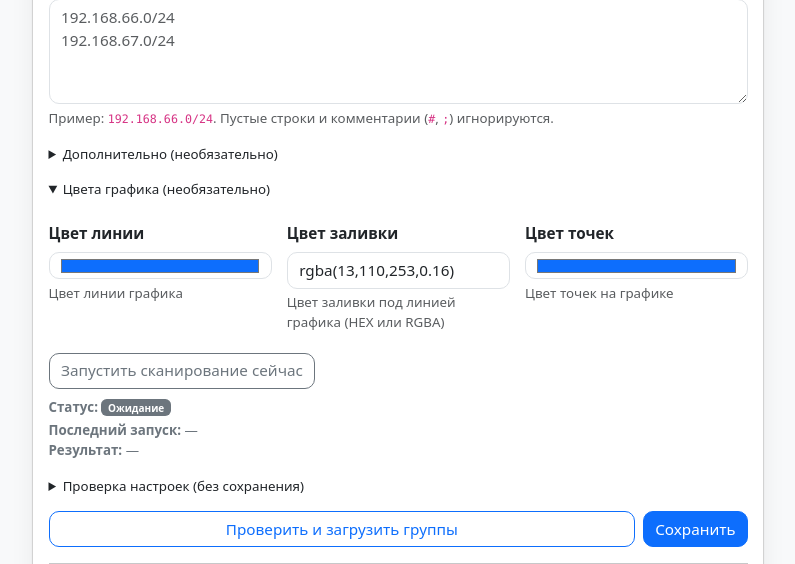
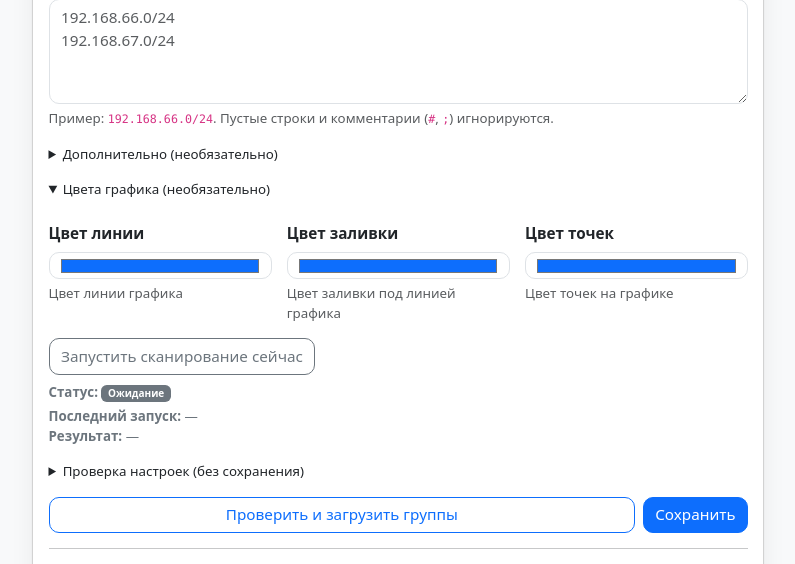
Before and after one commit to lonelywolf1981/ad_portal, a FastAPI app: template app/templates/settings.html in a window 1280 px wide, after a click on "Цвета графика (необязательно)". Shown: the part 1812-2376 px from the top of the page, without its empty margins (53-848 px from the left). Run offline with FastAPI, Linux system fonts and the light colour scheme; the template is opened without the code that fills it, so the values that code supplies are empty; parts of the project's set-up code (start-up, migrations or seed data) failed here and were passed over; some libraries are stand-ins or nearby versions.

Commit message:
Исправление: унификация использования color picker для всех цветов графика и улучшение валидации

```diff
--- a/app/templates/settings.html
+++ b/app/templates/settings.html
@@ -281,8 +281,8 @@
                   </div>
                   <div class="col-md-4">
                     <label class="form-label fw-semibold">Цвет заливки</label>
-                    <input class="form-control" name="net_scan_chart_fill_color" type="text" value="{{ st.net_scan_chart_fill_color or 'rgba(13,110,253,0.16)' }}">
-                    <div class="form-text">Цвет заливки под линией графика (HEX или RGBA)</div>
+                    <input class="form-control" name="net_scan_chart_fill_color" type="color" value="{{ st.net_scan_chart_fill_color[:7] or '#0d6efd' }}">
+                    <div class="form-text">Цвет заливки под линией графика</div>
                   </div>
                   <div class="col-md-4">
                     <label class="form-label fw-semibold">Цвет точек</label>
@@ -429,55 +429,6 @@
       : '<span class="text-secondary small">Не выбрано</span>';
   }
 
-  // Обработка RGBA значений для цвета заливки
-  function handleFillColorChange() {
-    const fillInput = document.querySelector('input[name="net_scan_chart_fill_color"]');
-    if (!fillInput) return;
-
-    // Проверяем, является ли значение RGBA
-    const value = fillInput.value;
-    if (value.startsWith('rgba')) {
-      // Извлекаем RGB из RGBA для отображения в color picker
-      const match = value.match(/rgba?\((\d+),\s*(\d+),\s*(\d+)/);
-      if (match) {
-        const r = parseInt(match[1]).toString(16).padStart(2, '0');
-        const g = parseInt(match[2]).toString(16).padStart(2, '0');
-        const b = parseInt(match[3]).toString(16).padStart(2, '0');
-        const hexValue = `#${r}${g}${b}`;
-
-        // Обновляем значение color picker
-        const colorPicker = document.createElement('input');
-        colorPicker.type = 'color';
-        colorPicker.value = hexValue;
-        colorPicker.className = 'form-control';
-        colorPicker.name = 'net_scan_chart_fill_color_picker';
-        colorPicker.style.display = 'inline-block';
-        colorPicker.style.width = '50px';
-        colorPicker.style.marginLeft = '10px';
-
-        // Добавляем color picker рядом с текстовым полем
-        if (!document.querySelector('#fill-color-picker-container')) {
-          const container = document.createElement('div');
-          container.id = 'fill-color-picker-container';
-          container.style.marginTop = '5px';
-          container.appendChild(colorPicker);
-
-          const label = document.createElement('label');
-          label.textContent = 'Цвет заливки (HEX): ';
-          label.appendChild(colorPicker);
-
-          const parentDiv = fillInput.parentNode;
-          parentDiv.appendChild(container);
-
-          // Обновляем значение основного поля при изменении color picker
-          colorPicker.addEventListener('input', function() {
-            fillInput.value = this.value;
-          });
-        }
-      }
-    }
-  }
-
   document.addEventListener("change", function(e){
     if(e.target && e.target.id === "allowed_app_groups"){
       updateBadges("allowed_app_groups", "badges_app");
@@ -488,25 +439,12 @@
     if(e.target && e.target.id === "ad_tls_validate"){
       toggleAdCaPem();
     }
-    // Обновляем цвет заливки при изменении
-    if(e.target && e.target.name === "net_scan_chart_fill_color"){
-      handleFillColorChange();
-    }
-  });
-
-  // Инициализация при загрузке
-  document.addEventListener('DOMContentLoaded', function() {
-    updateBadges("allowed_app_groups", "badges_app");
-    updateBadges("allowed_settings_groups", "badges_settings");
-    toggleAdCaPem();
-    handleFillColorChange();
   });
 
   // Вызов функций при загрузке
   updateBadges("allowed_app_groups", "badges_app");
   updateBadges("allowed_settings_groups", "badges_settings");
   toggleAdCaPem();
-  handleFillColorChange();
 })();
 </script>
 
```
Also changed, not shown: app/services/settings/schema.py (+5 -4 lines).
